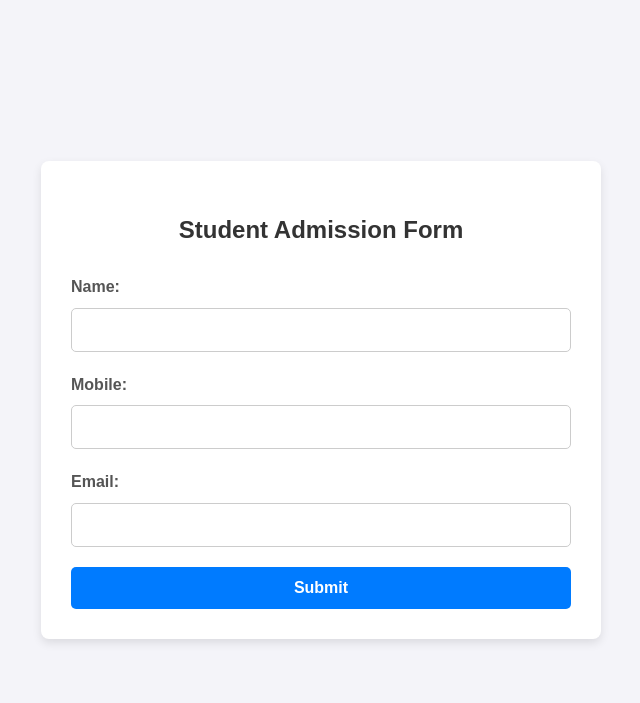
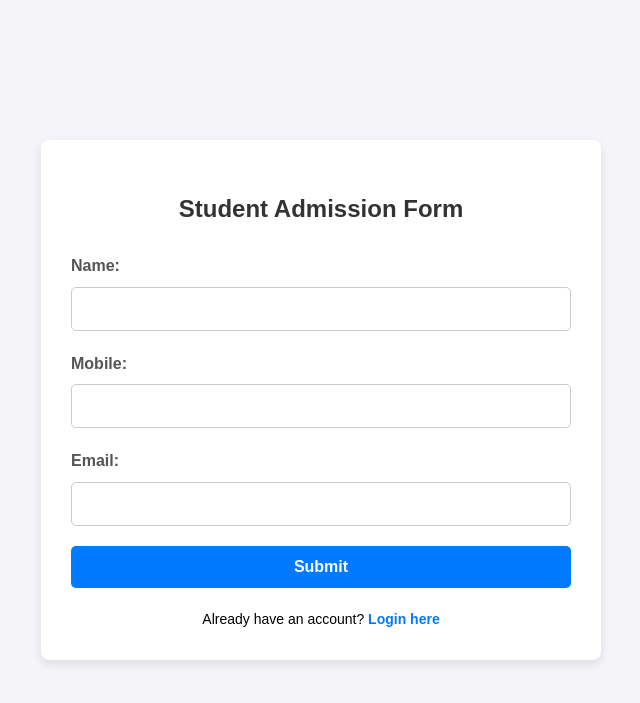
Before and after one commit to AbhishekPatil1310/institute_management, a Flask app: page /admission in a window 1280 px wide. Shown: the top 703 px of the page, without its empty margins (319-959 px from the left). Run offline with Flask 3, Linux system fonts and the light colour scheme.

Commit message:
Update admission.html

```diff
--- a/templates/admission.html
+++ b/templates/admission.html
@@ -31,6 +31,21 @@
         button:hover { background: #0056b3; }
         p { color: red; text-align: center; margin-top: 15px; }
 
+        /* Style for the login link */
+        .login-link {
+            text-align: center;
+            margin-top: 20px;
+            font-size: 14px;
+        }
+        .login-link a {
+            color: #007bff;
+            text-decoration: none;
+            font-weight: bold;
+        }
+        .login-link a:hover {
+            text-decoration: underline;
+        }
+
         @media (max-width: 600px) {
             .container { margin: 20px; padding: 20px; }
         }
@@ -52,9 +67,14 @@
 
         <button type="submit">Submit</button>
     </form>
+
     {% if message %}
         <p>{{ message }}</p>
     {% endif %}
+
+    <div class="login-link">
+        Already have an account? <a href="/login">Login here</a>
+    </div>
 </div>
 
 </body>
```
